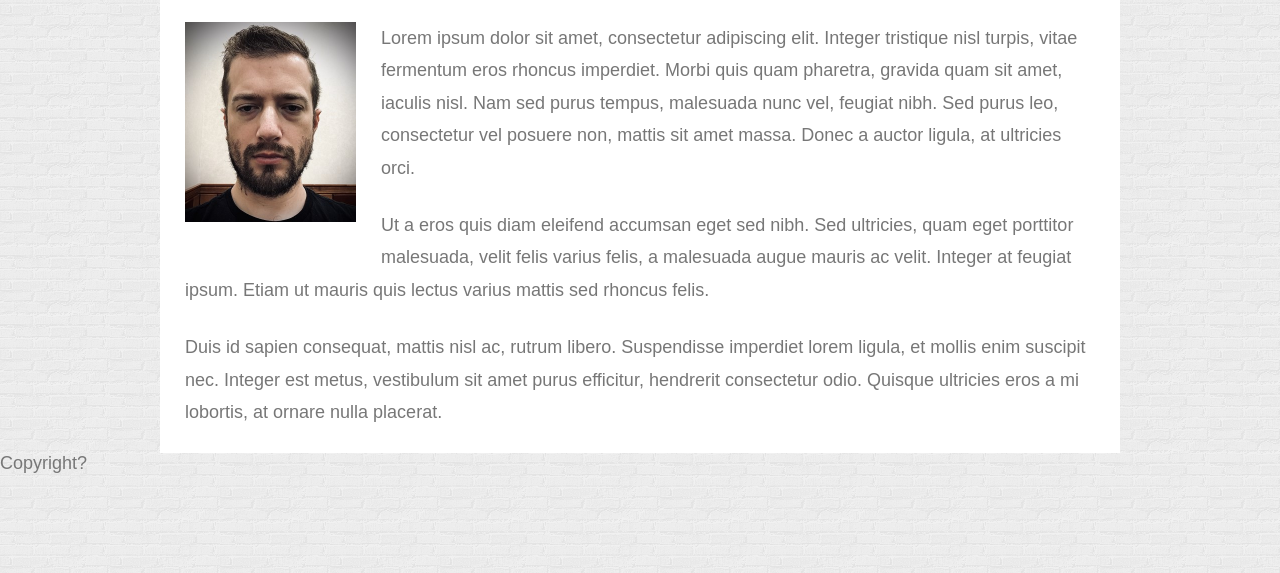
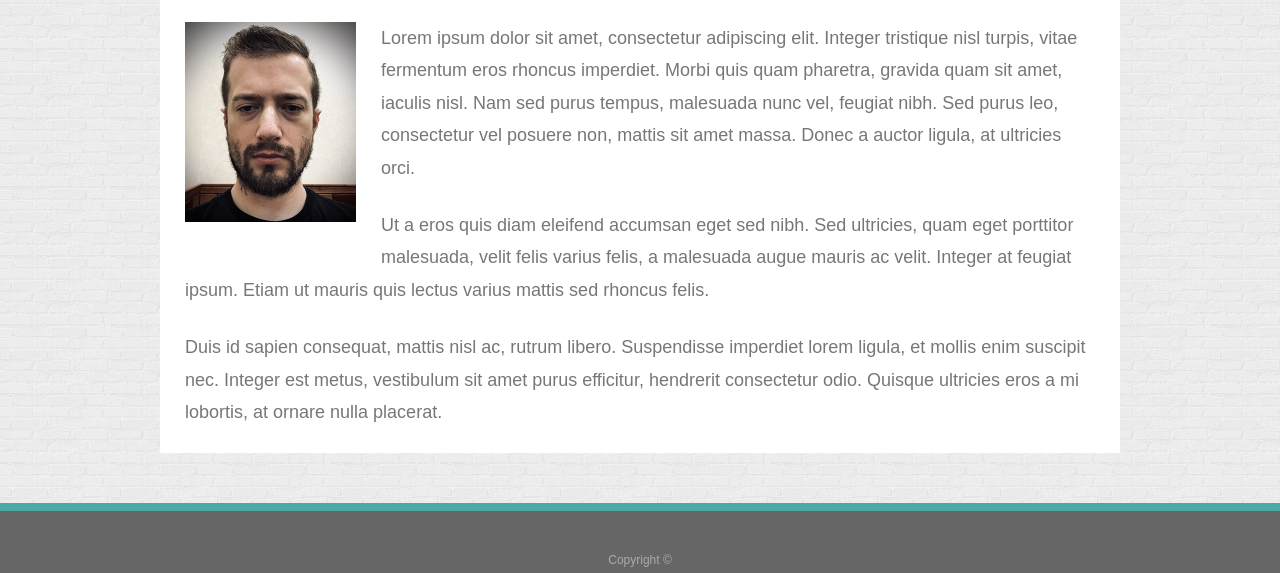
Before and after one commit to bferriman/portfolio, a plain HTML site: page index.html in a window 1280 px wide. Shown: the part 227-800 px from the top of the page. Drawn offline with Linux system fonts and the light colour scheme.

Commit message:
styling finished for footer

```diff
--- a/assets/css/style.css
+++ b/assets/css/style.css
@@ -41,6 +41,20 @@ h1 {
     margin: 0;
 }
 
+footer {
+    position:fixed;
+    bottom: 0;
+    left: 0;
+    right: 0;
+    /* height: 60px; */
+    padding: 42px 0px 6px 0px;
+    background-color: #666666;
+    border-top: 8px solid #4aaaa5;
+    text-align: center;
+    color: #aaaaaa;
+    font-size: 12px;
+}
+
 p {
     line-height: 1.8;
 }
@@ -76,6 +90,7 @@ p {
 #headshot {
     height: 200px;
     float: left;
+    vertical-align: text-top;
 }
 
 .clearfix::after {
--- a/index.html
+++ b/index.html
@@ -28,7 +28,7 @@
         <p class="main-content">Duis id sapien consequat, mattis nisl ac, rutrum libero. Suspendisse imperdiet lorem ligula, et mollis enim suscipit nec. Integer est metus, vestibulum sit amet purus efficitur, hendrerit consectetur odio. Quisque ultricies eros a mi lobortis, at ornare nulla placerat.</p>
     </div>
 
-    <footer>Copyright?</footer>
+    <footer>Copyright &#169</footer>
 
 </body>
 
```
Also changed, not shown: contact.html (+1 -1 lines), portfolio.html (+1 -1 lines).
